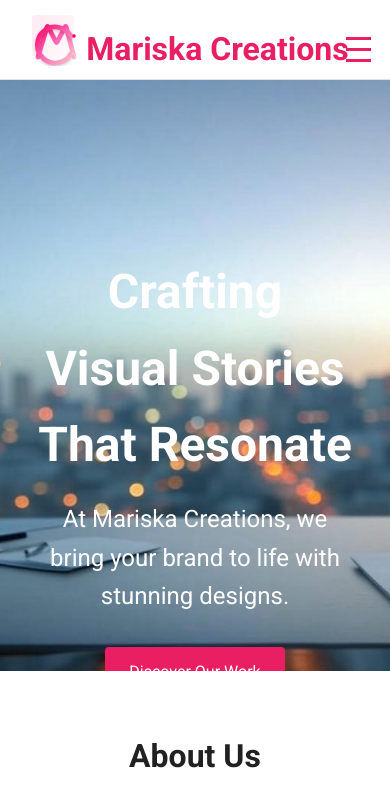
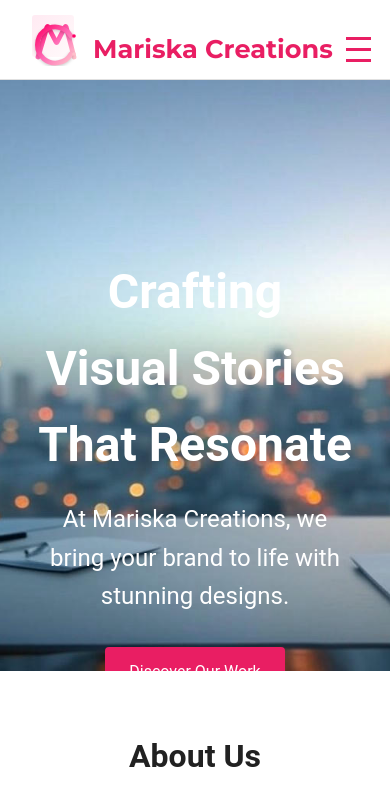
Before and after one commit to ZeroLambda/mariskacreations, a plain HTML site: page index.html in a window 390 px wide. Shown: the top 795 px of the page. Drawn offline with Linux system fonts and the light colour scheme.

Commit message:
Fixed logo a and font

```diff
--- a/about.html
+++ b/about.html
@@ -6,7 +6,7 @@
   <title>Mariska Creations - Our Journey</title>
 
   <!-- Google Fonts -->
-  <link rel="stylesheet" href="https://fonts.googleapis.com/css?family=Roboto:400,500,700&display=swap">
+  <link rel="stylesheet" href="https://fonts.googleapis.com/css?family=Montserrat:400,500,700&display=swap">
   <!-- Font Awesome for Icons -->
   <link rel="stylesheet" href="https://cdnjs.cloudflare.com/ajax/libs/font-awesome/6.2.0/css/all.min.css">
   <!-- Global Common Styles -->
--- a/css/common.css
+++ b/css/common.css
@@ -68,6 +68,7 @@ header {
 .logo a {
   position: relative;
   left: -80px;
+  font-family: 'Montserrat', sans-serif;
   font-size: 2.0rem;
   font-weight: bold;
   color: var(--primary-color);
@@ -110,7 +111,8 @@ header {
   .logo a {
     position: relative;
     left: -30px;
-    font-size: 2.0rem;
+    font-size: 1.6rem;
+    font-family: 'Montserrat', sans-serif;
   }
 
   /* Scale down the logo on small devices */
--- a/index.html
+++ b/index.html
@@ -5,7 +5,7 @@
   <meta name="viewport" content="width=device-width, initial-scale=1">
   <title>Mariska Creations - Home</title>
   <!-- Google Fonts -->
-  <link rel="stylesheet" href="https://fonts.googleapis.com/css?family=Roboto:400,500,700&display=swap">
+  <link rel="stylesheet" href="https://fonts.googleapis.com/css?family=Montserrat:400,500,700&display=swap">
   <!-- Font Awesome for Icons -->
   <link rel="stylesheet" href="https://cdnjs.cloudflare.com/ajax/libs/font-awesome/6.2.0/css/all.min.css">
   <!-- Global Styles -->
```
Also changed, not shown: blog.html (+1 -1 lines), contact.html (+1 -1 lines), portfolio.html (+1 -1 lines), services.html (+1 -1 lines).
